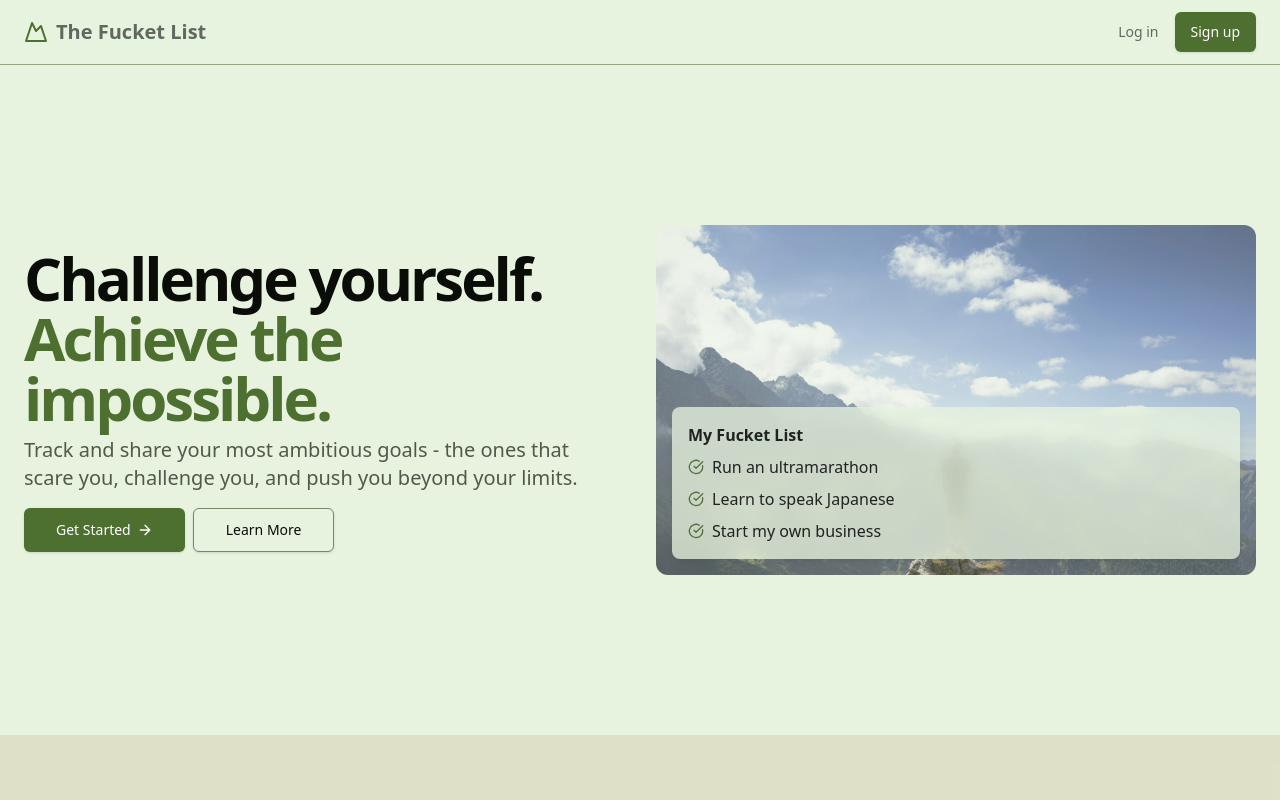
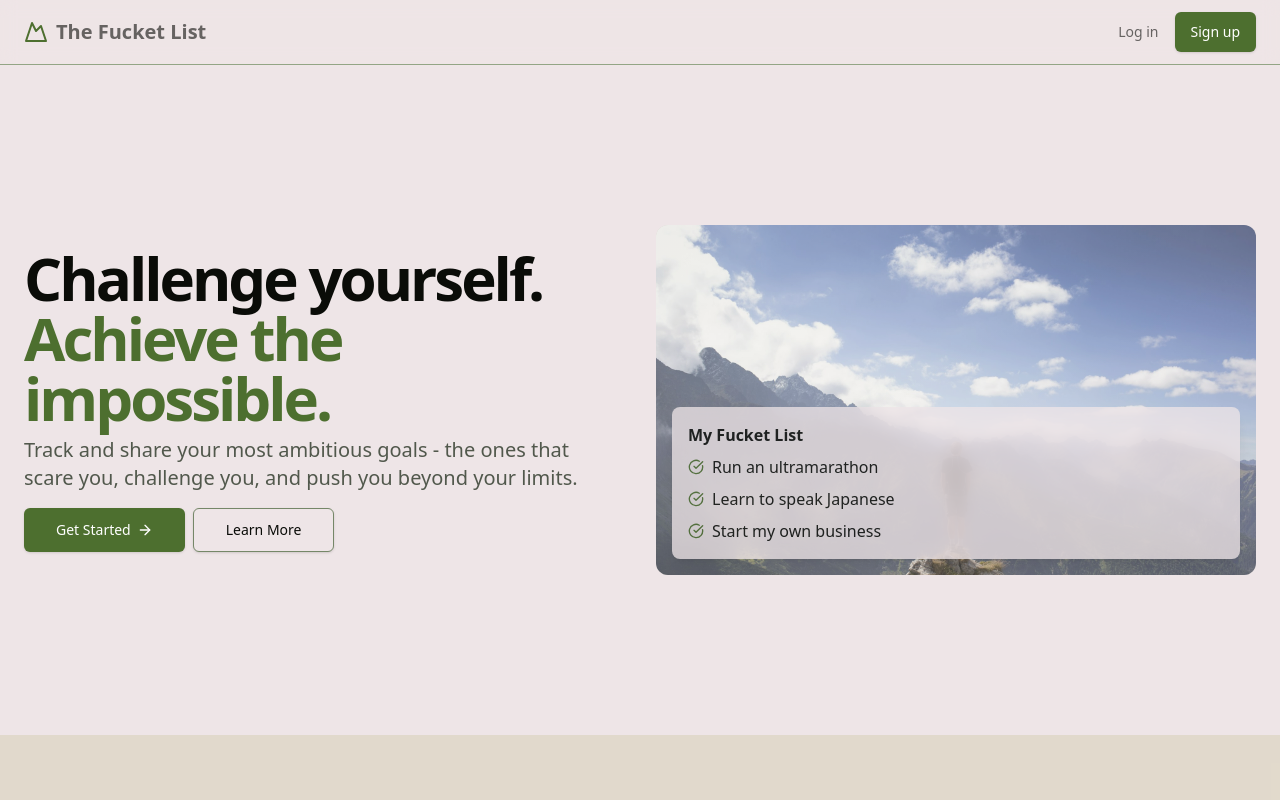
Before and after one commit to perryfardella/fucket-list, a Next.js app: page / in a window 1280 px wide. Shown: the top 800 px of the page. Built offline with nearby package versions, Linux system fonts and the light colour scheme; no server answers.

Commit message:
Clean up background

```diff
--- a/app/globals.css
+++ b/app/globals.css
@@ -46,7 +46,7 @@
 }
 
 :root {
-  --background: oklch(0.95 0.03 132);
+  --background: oklch(0.93 0.01 0);
   --foreground: oklch(0.15 0.01 132);
   --card: oklch(0.9 0.03 132);
   --card-foreground: oklch(0.2 0.01 132);
```
